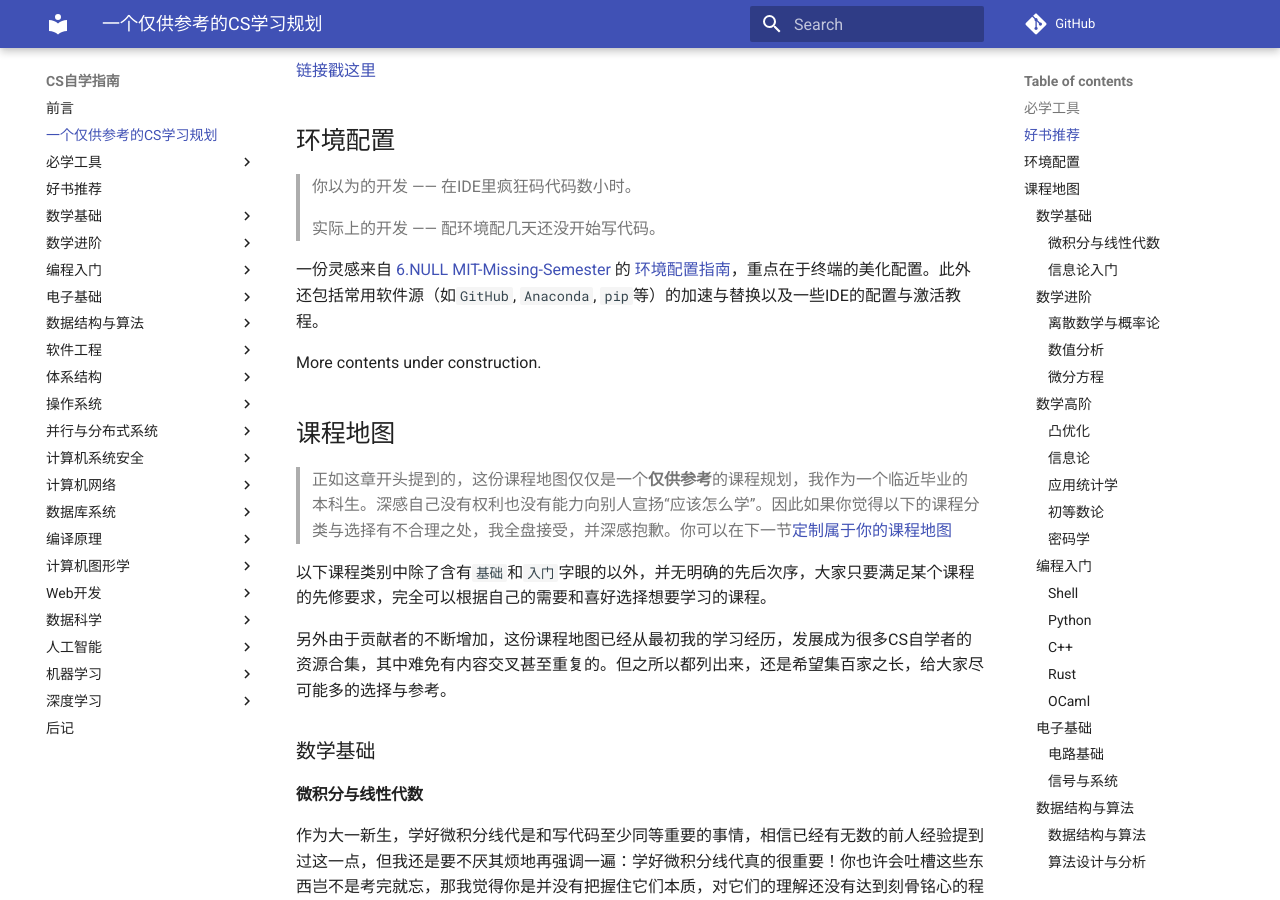
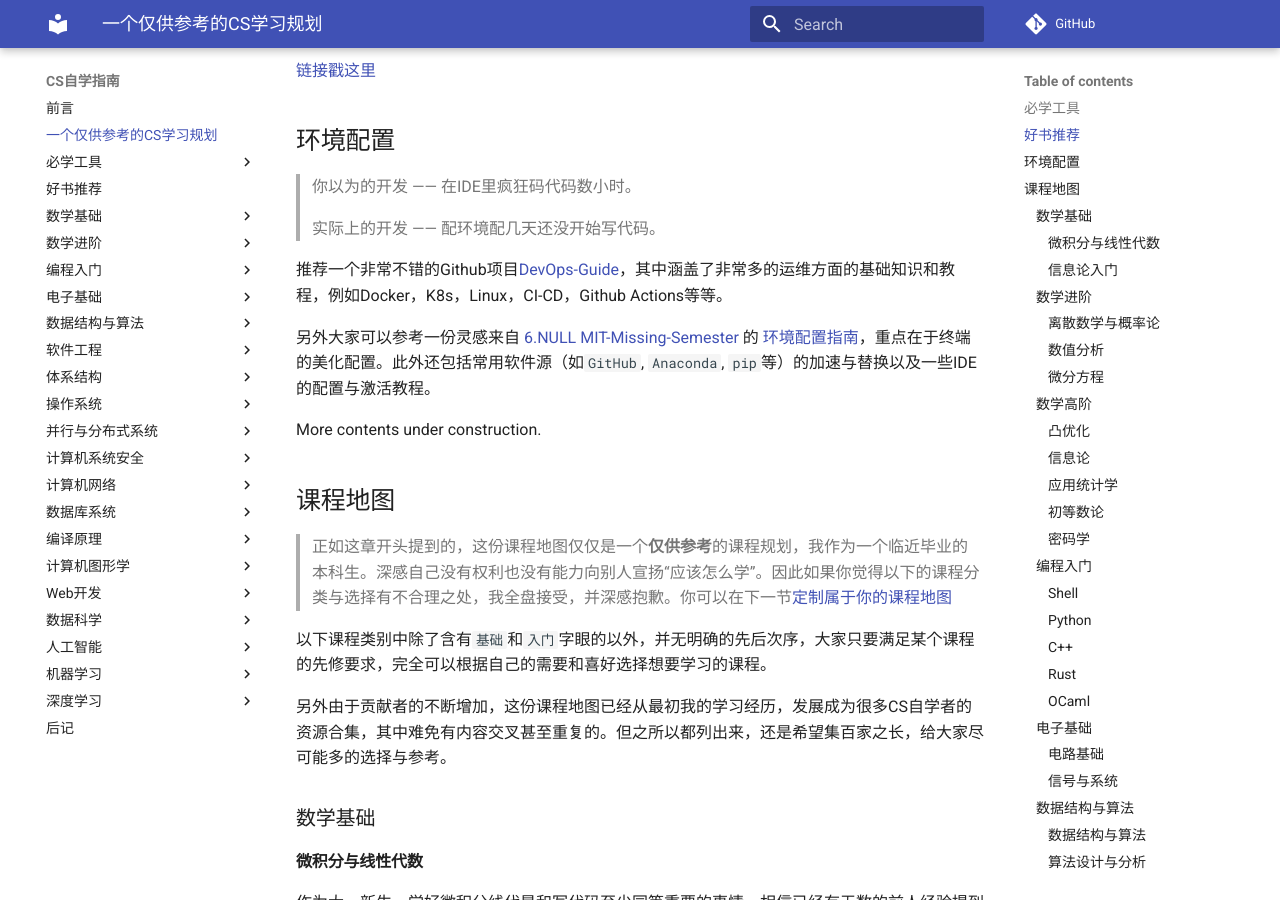
Before and after one commit to PKUFlyingPig/cs-self-learning, an MkDocs documentation site: the page built from docs/CS学习规划.md, in a window 1280 px wide and 900 px high, scrolled down 1315 px. Built offline with MkDocs 1.6.1 and Material for MkDocs 9.7.7, drawn with Linux system fonts in a browser that asks for light colours; comment, search, counter and statistics services are not loaded.

Commit message:
add DevOps

```diff
--- a/docs/CS学习规划.md
+++ b/docs/CS学习规划.md
@@ -36,7 +36,9 @@ IDE（Integrated Development Environment）：集成开发环境，说白了就
 
 > 实际上的开发 —— 配环境配几天还没开始写代码。
 
-一份灵感来自 [6.NULL MIT-Missing-Semester](编程入门/MIT-Missing-Semester.md) 的 [环境配置指南](https://taylover2016.github.io/%E6%96%B0%E6%9C%BA%E5%99%A8%E4%B8%8A%E6%89%8B%E6%8C%87%E5%8D%97%EF%BC%88%E6%96%B0%E6%89%8B%E5%90%91%EF%BC%89/index.html)，重点在于终端的美化配置。此外还包括常用软件源（如`GitHub`, `Anaconda`, `pip`等）的加速与替换以及一些IDE的配置与激活教程。
+推荐一个非常不错的Github项目[DevOps-Guide](https://github.com/Tikam02/DevOps-Guide)，其中涵盖了非常多的运维方面的基础知识和教程，例如Docker，K8s，Linux，CI-CD，Github Actions等等。
+
+另外大家可以参考一份灵感来自 [6.NULL MIT-Missing-Semester](编程入门/MIT-Missing-Semester.md) 的 [环境配置指南](https://taylover2016.github.io/%E6%96%B0%E6%9C%BA%E5%99%A8%E4%B8%8A%E6%89%8B%E6%8C%87%E5%8D%97%EF%BC%88%E6%96%B0%E6%89%8B%E5%90%91%EF%BC%89/index.html)，重点在于终端的美化配置。此外还包括常用软件源（如`GitHub`, `Anaconda`, `pip`等）的加速与替换以及一些IDE的配置与激活教程。
 
 More contents under construction.
 
```
